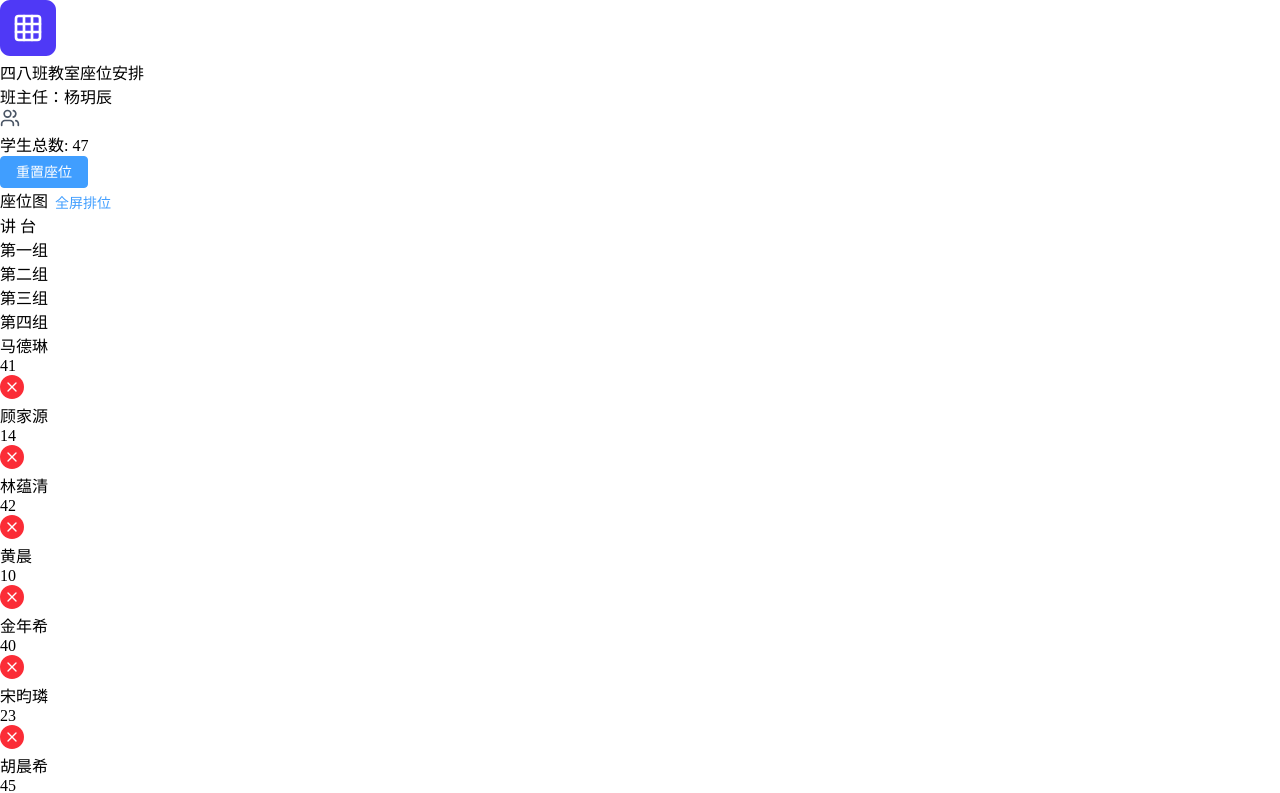
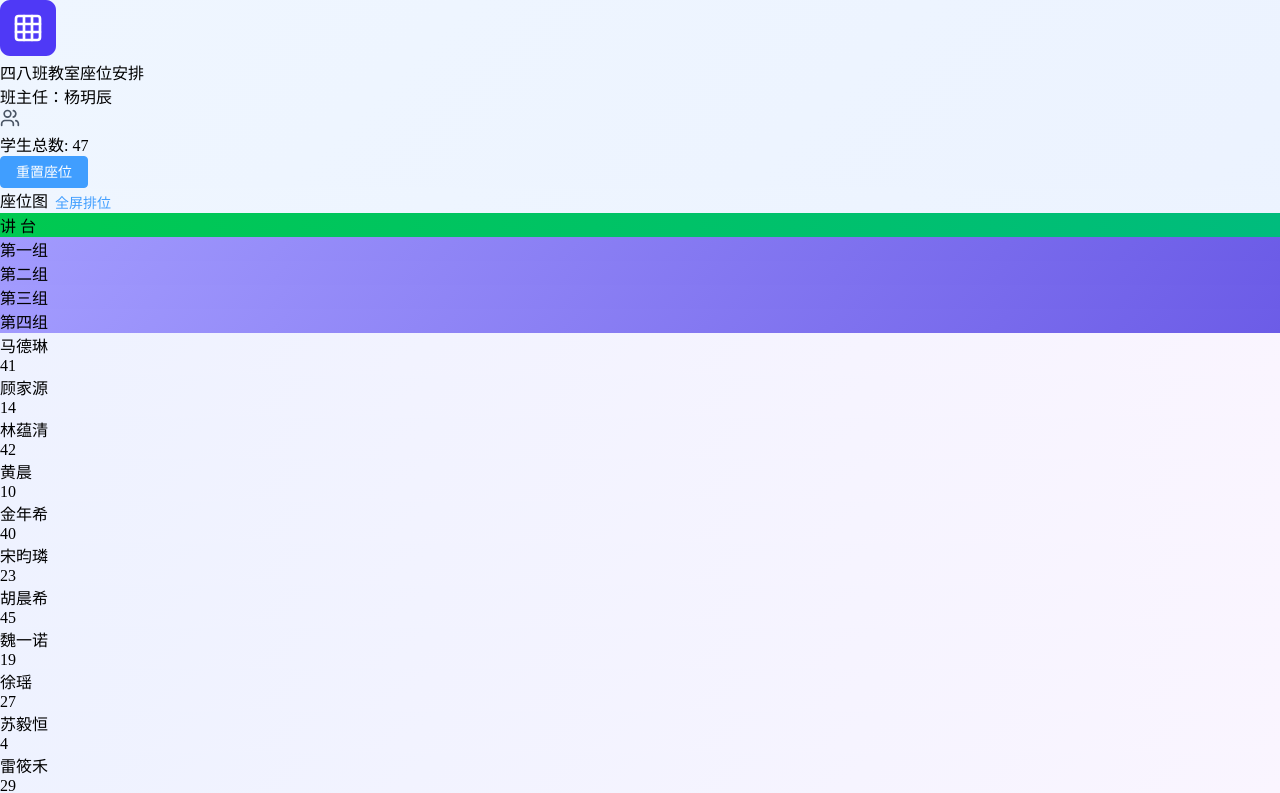
Before and after one commit to lu-shuo/utools-seat-table-plugin, a Vue app: page / in a window 1280 px wide. Shown: the top 793 px of the page. Built offline with nearby package versions, Linux system fonts and the light colour scheme; the HTML template or start-up script is replaced by a standard one.

Commit message:
fix: utools低版本chrome内核兼容性修复

```diff
--- a/src/components/SeatTable.vue
+++ b/src/components/SeatTable.vue
@@ -1,6 +1,7 @@
 <template>
   <div
-    class="h-full bg-gradient-to-br from-[#eff6ff] to-[#e0e7ff] flex flex-col items-center gap-6 p-6 box-border overflow-hidden"
+    class="h-full flex flex-col items-center gap-6 p-6 box-border overflow-hidden"
+    style="background: #eff6ff; background: -webkit-linear-gradient(135deg, #eff6ff, #e0e7ff); background: -moz-linear-gradient(135deg, #eff6ff, #e0e7ff); background: linear-gradient(135deg, #eff6ff, #e0e7ff);"
   >
     <div
       class="flex-shrink-0 p-6 flex flex-col items-start gap-6 self-stretch rounded-[10px] bg-white shadow-[0_10px_15px_-3px_rgba(0,0,0,0.1),0_4px_6px_-4px_rgba(0,0,0,0.1)]"
@@ -33,7 +34,8 @@
       </div>
     </div>
     <div
-      class="flex-1 overflow-hidden w-full flex gap-6 bg-gradient-to-br from-[#eff6ff] to-[#e0e7ff]"
+      class="flex-1 overflow-hidden w-full flex gap-6"
+      style="background: #eff6ff; background: -webkit-linear-gradient(135deg, #eff6ff, #e0e7ff); background: -moz-linear-gradient(135deg, #eff6ff, #e0e7ff); background: linear-gradient(135deg, #eff6ff, #e0e7ff);"
       ref="mainWrapperEl"
     >
       <div
@@ -50,7 +52,8 @@
 
         <!-- 讲台 -->
         <div
-          class="mb-5 flex py-[11px] pb-[13px] justify-center items-center self-stretch rounded-[10px] bg-gradient-to-r from-[#00c950] to-[#00bc7d] text-white text-center text-base leading-6"
+          class="mb-5 flex py-[11px] pb-[13px] justify-center items-center self-stretch rounded-[10px] text-white text-center text-base leading-6"
+          style="background: #00c950; background: -webkit-linear-gradient(left, #00c950, #00bc7d); background: -moz-linear-gradient(left, #00c950, #00bc7d); background: linear-gradient(to right, #00c950, #00bc7d);"
         >
           讲 台
         </div>
@@ -60,7 +63,7 @@
           <div
             v-for="gIndex in cols / 2"
             :key="gIndex"
-            class="text-center py-3 border-none rounded-xl bg-gradient-to-br from-[#a29bfe] to-[#6c5ce7] text-white font-semibold shadow-[0_4px_10px_rgba(108,92,231,0.2)] transition-all duration-300 ease hover:-translate-y-[3px] hover:shadow-[0_6px_15px_rgba(108,92,231,0.3)]"
+            class="group-item text-center py-3 border-none rounded-xl text-white font-semibold shadow-[0_4px_10px_rgba(108,92,231,0.2)]"
           >
             {{ `第${numberToChinese(gIndex)}组` }}
           </div>
@@ -74,19 +77,19 @@
           <div
             v-for="(seat, index) in seats"
             :key="index"
-            class="w-full h-[120px] rounded-[10px] border-2 flex items-center justify-center relative transition-all duration-300 ease"
+            class="seat-item w-full h-[120px] rounded-[10px] border-2 flex items-center justify-center relative"
             :class="[
               seat.studentId
-                ? 'border-[#a3b3ff] bg-gradient-to-br from-[#eef2ff] to-[#faf5ff]'
+                ? 'border-[#a3b3ff]'
                 : 'border-dashed border-[#d1d5dc] bg-[#f9fafb]',
-              'hover:border-solid hover:scale-[1.03]',
             ]"
+            :style="seat.studentId ? 'background: #eef2ff; background: -webkit-linear-gradient(135deg, #eef2ff, #faf5ff); background: -moz-linear-gradient(135deg, #eef2ff, #faf5ff); background: linear-gradient(135deg, #eef2ff, #faf5ff);' : ''"
             @dragover.prevent
             @drop="onDrop($event, index)"
           >
             <div
               v-if="seat.studentId"
-              class="w-full h-full flex flex-col items-center justify-center text-[#101828] text-xl leading-5 cursor-move relative group"
+              class="seat-content w-full h-full flex flex-col items-center justify-center text-[#101828] text-xl leading-5 cursor-move relative"
               draggable="true"
               @dragstart="onDragStart($event, index)"
             >
@@ -98,7 +101,7 @@
               </div>
               <img
                 src="../assets/images/delete.svg"
-                class="absolute hidden object-contain w-8 h-8 cursor-pointer group-hover:block right-2 top-2"
+                class="delete-icon absolute object-contain w-8 h-8 cursor-pointer right-2 top-2"
                 @click="handleUnSeat(seat)"
               />
             </div>
@@ -454,3 +457,61 @@ const filteredUnSeatedStudentList = computed(() => {
   )
 })
 </script>
+
+<style scoped>
+/* 分组标签 hover 效果 */
+.group-item {
+  background: #a29bfe;
+  background: -webkit-linear-gradient(135deg, #a29bfe, #6c5ce7);
+  background: -moz-linear-gradient(135deg, #a29bfe, #6c5ce7);
+  background: linear-gradient(135deg, #a29bfe, #6c5ce7);
+  -webkit-transition: all 0.3s ease;
+  -moz-transition: all 0.3s ease;
+  -o-transition: all 0.3s ease;
+  transition: all 0.3s ease;
+}
+
+.group-item:hover {
+  -webkit-transform: translateY(-3px);
+  -moz-transform: translateY(-3px);
+  -ms-transform: translateY(-3px);
+  -o-transform: translateY(-3px);
+  transform: translateY(-3px);
+  -webkit-box-shadow: 0 6px 15px rgba(108, 92, 231, 0.3);
+  -moz-box-shadow: 0 6px 15px rgba(108, 92, 231, 0.3);
+  box-shadow: 0 6px 15px rgba(108, 92, 231, 0.3);
+}
+
+/* 座位格子 hover 效果 */
+.seat-item {
+  -webkit-transition: all 0.3s ease;
+  -moz-transition: all 0.3s ease;
+  -o-transition: all 0.3s ease;
+  transition: all 0.3s ease;
+}
+
+.seat-item:hover {
+  border-style: solid !important;
+  -webkit-transform: scale(1.03);
+  -moz-transform: scale(1.03);
+  -ms-transform: scale(1.03);
+  -o-transform: scale(1.03);
+  transform: scale(1.03);
+}
+
+/* 删除图标默认隐藏 */
+.delete-icon {
+  display: none;
+  opacity: 0;
+  -webkit-transition: opacity 0.2s ease;
+  -moz-transition: opacity 0.2s ease;
+  -o-transition: opacity 0.2s ease;
+  transition: opacity 0.2s ease;
+}
+
+/* 座位内容 hover 时显示删除图标 */
+.seat-content:hover .delete-icon {
+  display: block;
+  opacity: 1;
+}
+</style>
```
